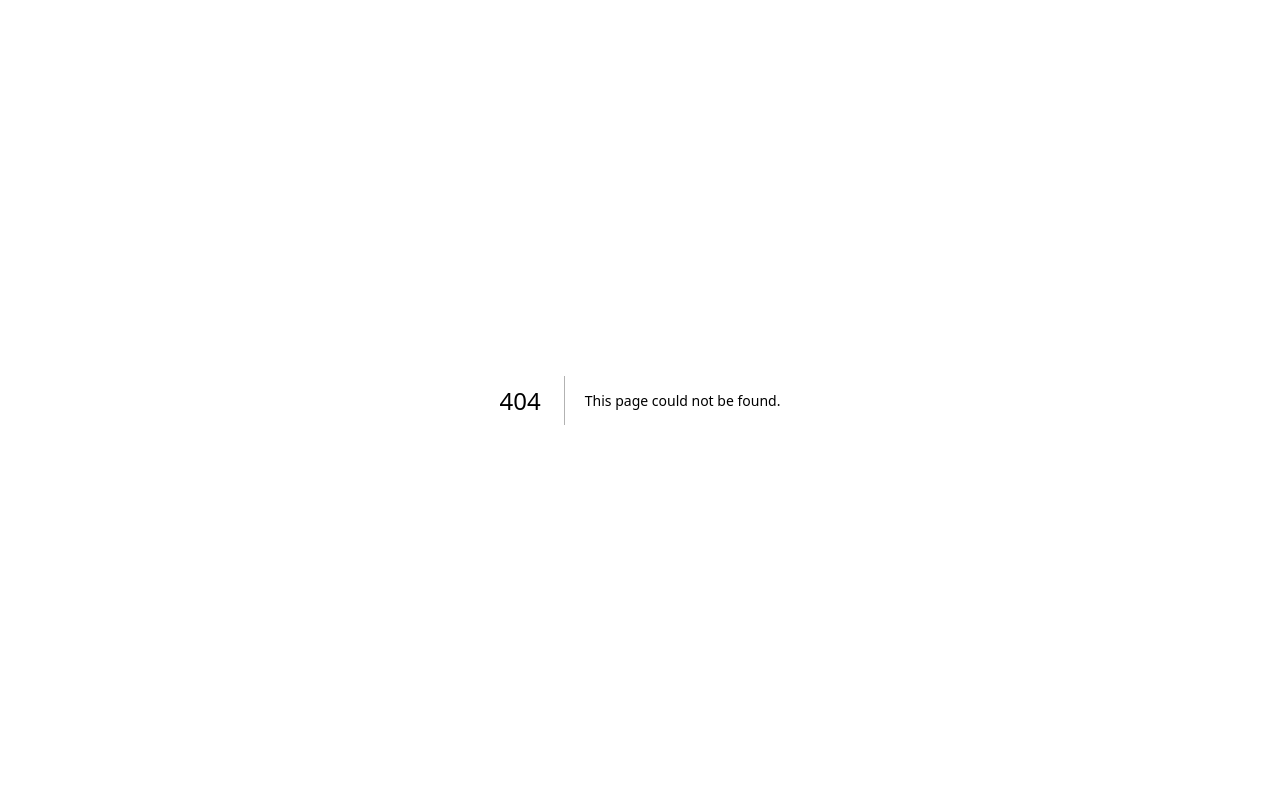
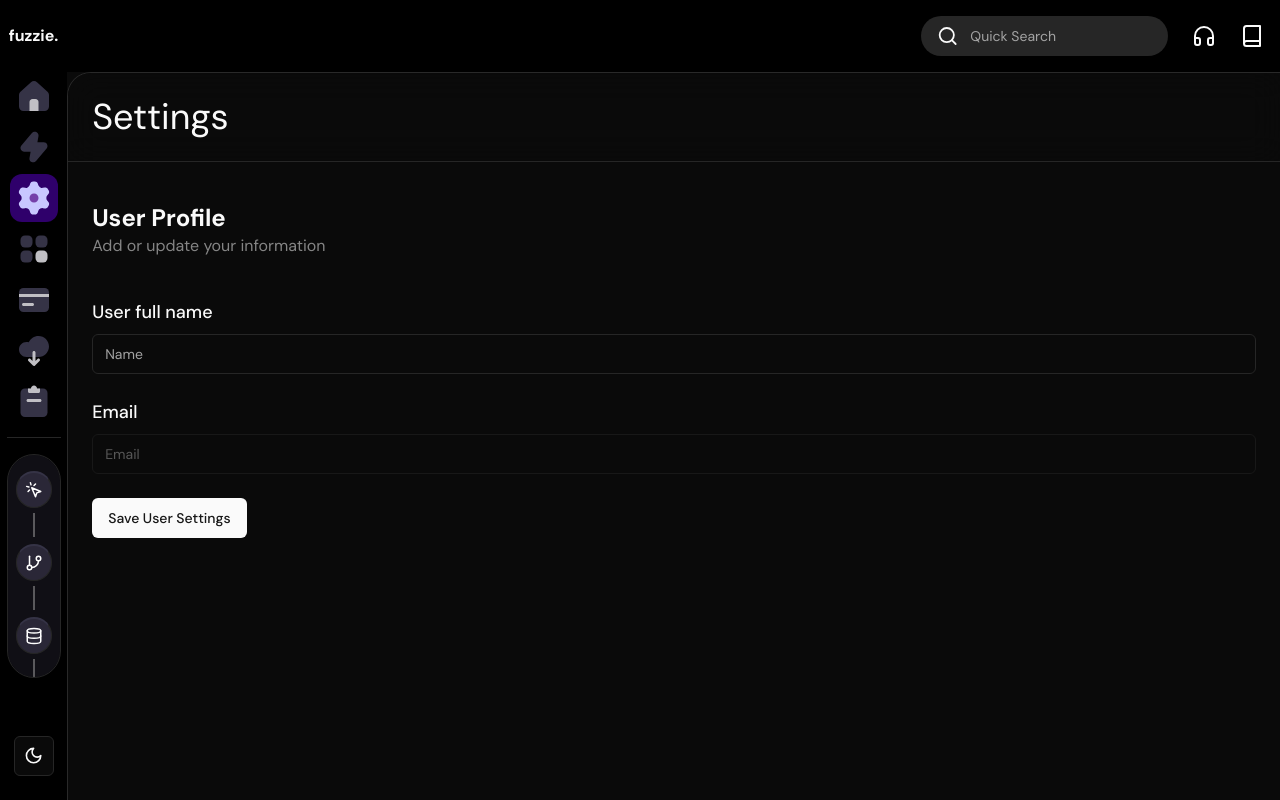
Before and after one commit to hoangtrung1002/fuzzie-app, a Next.js app: page /settings in a window 1280 px wide. Before the commit this address had no page. Built offline with nearby package versions, Linux system fonts and the light colour scheme.

Commit message:
UI: Setting page and profile form

```diff
--- a/package.json
+++ b/package.json
@@ -9,7 +9,9 @@
     "lint": "next lint"
   },
   "dependencies": {
+    "@hookform/resolvers": "^3.3.4",
     "@radix-ui/react-dropdown-menu": "^2.0.6",
+    "@radix-ui/react-label": "^2.0.2",
     "@radix-ui/react-separator": "^1.0.3",
     "@radix-ui/react-slot": "^1.0.2",
     "@radix-ui/react-tooltip": "^1.0.7",
@@ -24,8 +26,10 @@
     "next-themes": "^0.3.0",
     "react": "^18",
     "react-dom": "^18",
+    "react-hook-form": "^7.51.4",
     "tailwind-merge": "^2.3.0",
-    "tailwindcss-animate": "^1.0.7"
+    "tailwindcss-animate": "^1.0.7",
+    "zod": "^3.23.8"
   },
   "devDependencies": {
     "@types/node": "^20",
--- /dev/null
+++ b/src/app/(main)/(pages)/settings/page.tsx
@@ -0,0 +1,23 @@
+import ProfileForm from "@/components/form/profile-form";
+import React from "react";
+
+const Settings = () => {
+  return (
+    <div className="flex flex-col gap-4">
+      <h1 className="sticky top-0 z-[10] flex items-center justify-between border-b bg-background/50 p-6 text-4xl backdrop-blur-lg">
+        <span>Settings</span>
+      </h1>
+      <div className="flex flex-col gap-10 p-6 ">
+        <div>
+          <h2 className="text-2xl font-bold">User Profile</h2>
+          <p className="text-base text-white/50">
+            Add or update your information
+          </p>
+        </div>
+        <ProfileForm />
+      </div>
+    </div>
+  );
+};
+
+export default Settings;
--- a/src/components/Sidebar/index.tsx
+++ b/src/components/Sidebar/index.tsx
@@ -23,7 +23,7 @@
   return (
     <nav className=" dark:bg-black h-screen overflow-scroll justify-between flex items-center flex-col  gap-10 py-6 px-2">
       <div className="flex items-center justify-center flex-col gap-4">
-        <Link className="flex font-bold flex-row mb-8" href="/">
+        <Link className="flex font-bold flex-row mb-4" href="/">
           fuzzie.
         </Link>
         <TooltipProvider>
--- /dev/null
+++ b/src/components/form/profile-form.tsx
@@ -0,0 +1,78 @@
+"use client";
+import { EditUserProfileSchema } from "@/lib/validations/profileSchema";
+import { zodResolver } from "@hookform/resolvers/zod";
+import { Loader2 } from "lucide-react";
+import { useState } from "react";
+import { useForm } from "react-hook-form";
+import { z } from "zod";
+import { Button } from "../ui/button";
+import {
+  Form,
+  FormControl,
+  FormField,
+  FormItem,
+  FormLabel,
+  FormMessage,
+} from "../ui/form";
+import { Input } from "../ui/input";
+
+const ProfileForm = () => {
+  const [isLoading, setIsLoading] = useState(false);
+  const form = useForm<z.infer<typeof EditUserProfileSchema>>({
+    mode: "onChange",
+    resolver: zodResolver(EditUserProfileSchema),
+    defaultValues: {
+      name: "",
+      email: "",
+    },
+  });
+  return (
+    <Form {...form}>
+      <form className="flex flex-col gap-6" onSubmit={() => {}}>
+        <FormField
+          disabled={isLoading}
+          control={form.control}
+          name="name"
+          render={({ field }) => (
+            <FormItem>
+              <FormLabel className="text-lg">User full name</FormLabel>
+              <FormControl>
+                <Input {...field} placeholder="Name" />
+              </FormControl>
+              <FormMessage />
+            </FormItem>
+          )}
+        />
+        <FormField
+          disabled={true}
+          control={form.control}
+          name="email"
+          render={({ field }) => (
+            <FormItem>
+              <FormLabel className="text-lg">Email</FormLabel>
+              <FormControl>
+                <Input {...field} placeholder="Email" type="email" />
+              </FormControl>
+              <FormMessage />
+            </FormItem>
+          )}
+        />
+        <Button
+          type="submit"
+          className="self-start hover:bg-[#2F006B] hover:text-white"
+        >
+          {isLoading ? (
+            <>
+              <Loader2 className="mr-2 h-4 w-4 animate-spin" />
+              Saving...
+            </>
+          ) : (
+            "Save User Settings"
+          )}
+        </Button>
+      </form>
+    </Form>
+  );
+};
+
+export default ProfileForm;
--- /dev/null
+++ b/src/components/ui/form.tsx
@@ -0,0 +1,176 @@
+import * as React from "react"
+import * as LabelPrimitive from "@radix-ui/react-label"
+import { Slot } from "@radix-ui/react-slot"
+import {
+  Controller,
+  ControllerProps,
+  FieldPath,
+  FieldValues,
+  FormProvider,
+  useFormContext,
+} from "react-hook-form"
+
+import { cn } from "@/lib/utils"
+import { Label } from "@/components/ui/label"
+
+const Form = FormProvider
+
+type FormFieldContextValue<
+  TFieldValues extends FieldValues = FieldValues,
+  TName extends FieldPath<TFieldValues> = FieldPath<TFieldValues>
+> = {
+  name: TName
+}
+
+const FormFieldContext = React.createContext<FormFieldContextValue>(
+  {} as FormFieldContextValue
+)
+
+const FormField = <
+  TFieldValues extends FieldValues = FieldValues,
+  TName extends FieldPath<TFieldValues> = FieldPath<TFieldValues>
+>({
+  ...props
+}: ControllerProps<TFieldValues, TName>) => {
+  return (
+    <FormFieldContext.Provider value={{ name: props.name }}>
+      <Controller {...props} />
+    </FormFieldContext.Provider>
+  )
+}
+
+const useFormField = () => {
+  const fieldContext = React.useContext(FormFieldContext)
+  const itemContext = React.useContext(FormItemContext)
+  const { getFieldState, formState } = useFormContext()
+
+  const fieldState = getFieldState(fieldContext.name, formState)
+
+  if (!fieldContext) {
+    throw new Error("useFormField should be used within <FormField>")
+  }
+
+  const { id } = itemContext
+
+  return {
+    id,
+    name: fieldContext.name,
+    formItemId: `${id}-form-item`,
+    formDescriptionId: `${id}-form-item-description`,
+    formMessageId: `${id}-form-item-message`,
+    ...fieldState,
+  }
+}
+
+type FormItemContextValue = {
+  id: string
+}
+
+const FormItemContext = React.createContext<FormItemContextValue>(
+  {} as FormItemContextValue
+)
+
+const FormItem = React.forwardRef<
+  HTMLDivElement,
+  React.HTMLAttributes<HTMLDivElement>
+>(({ className, ...props }, ref) => {
+  const id = React.useId()
+
+  return (
+    <FormItemContext.Provider value={{ id }}>
+      <div ref={ref} className={cn("space-y-2", className)} {...props} />
+    </FormItemContext.Provider>
+  )
+})
+FormItem.displayName = "FormItem"
+
+const FormLabel = React.forwardRef<
+  React.ElementRef<typeof LabelPrimitive.Root>,
+  React.ComponentPropsWithoutRef<typeof LabelPrimitive.Root>
+>(({ className, ...props }, ref) => {
+  const { error, formItemId } = useFormField()
+
+  return (
+    <Label
+      ref={ref}
+      className={cn(error && "text-destructive", className)}
+      htmlFor={formItemId}
+      {...props}
+    />
+  )
+})
+FormLabel.displayName = "FormLabel"
+
+const FormControl = React.forwardRef<
+  React.ElementRef<typeof Slot>,
+  React.ComponentPropsWithoutRef<typeof Slot>
+>(({ ...props }, ref) => {
+  const { error, formItemId, formDescriptionId, formMessageId } = useFormField()
+
+  return (
+    <Slot
+      ref={ref}
+      id={formItemId}
+      aria-describedby={
+        !error
+          ? `${formDescriptionId}`
+          : `${formDescriptionId} ${formMessageId}`
+      }
+      aria-invalid={!!error}
+      {...props}
+    />
+  )
+})
+FormControl.displayName = "FormControl"
+
+const FormDescription = React.forwardRef<
+  HTMLParagraphElement,
+  React.HTMLAttributes<HTMLParagraphElement>
+>(({ className, ...props }, ref) => {
+  const { formDescriptionId } = useFormField()
+
+  return (
+    <p
+      ref={ref}
+      id={formDescriptionId}
+      className={cn("text-sm text-muted-foreground", className)}
+      {...props}
+    />
+  )
+})
+FormDescription.displayName = "FormDescription"
+
+const FormMessage = React.forwardRef<
+  HTMLParagraphElement,
+  React.HTMLAttributes<HTMLParagraphElement>
+>(({ className, children, ...props }, ref) => {
+  const { error, formMessageId } = useFormField()
+  const body = error ? String(error?.message) : children
+
+  if (!body) {
+    return null
+  }
+
+  return (
+    <p
+      ref={ref}
+      id={formMessageId}
+      className={cn("text-sm font-medium text-destructive", className)}
+      {...props}
+    >
+      {body}
+    </p>
+  )
+})
+FormMessage.displayName = "FormMessage"
+
+export {
+  useFormField,
+  Form,
+  FormItem,
+  FormLabel,
+  FormControl,
+  FormDescription,
+  FormMessage,
+  FormField,
+}
--- /dev/null
+++ b/src/components/ui/label.tsx
@@ -0,0 +1,26 @@
+"use client"
+
+import * as React from "react"
+import * as LabelPrimitive from "@radix-ui/react-label"
+import { cva, type VariantProps } from "class-variance-authority"
+
+import { cn } from "@/lib/utils"
+
+const labelVariants = cva(
+  "text-sm font-medium leading-none peer-disabled:cursor-not-allowed peer-disabled:opacity-70"
+)
+
+const Label = React.forwardRef<
+  React.ElementRef<typeof LabelPrimitive.Root>,
+  React.ComponentPropsWithoutRef<typeof LabelPrimitive.Root> &
+    VariantProps<typeof labelVariants>
+>(({ className, ...props }, ref) => (
+  <LabelPrimitive.Root
+    ref={ref}
+    className={cn(labelVariants(), className)}
+    {...props}
+  />
+))
+Label.displayName = LabelPrimitive.Root.displayName
+
+export { Label }
--- /dev/null
+++ b/src/lib/validations/profileSchema.ts
@@ -0,0 +1,5 @@
+import { z } from "zod";
+export const EditUserProfileSchema = z.object({
+  email: z.string().email("Required"),
+  name: z.string().min(1, "Required"),
+});
```
Also changed, not shown: 2 other files (tests, documents, lock files or other folders).
